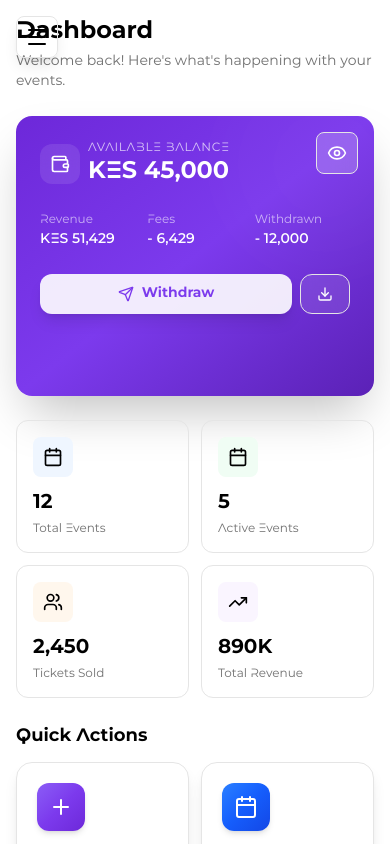
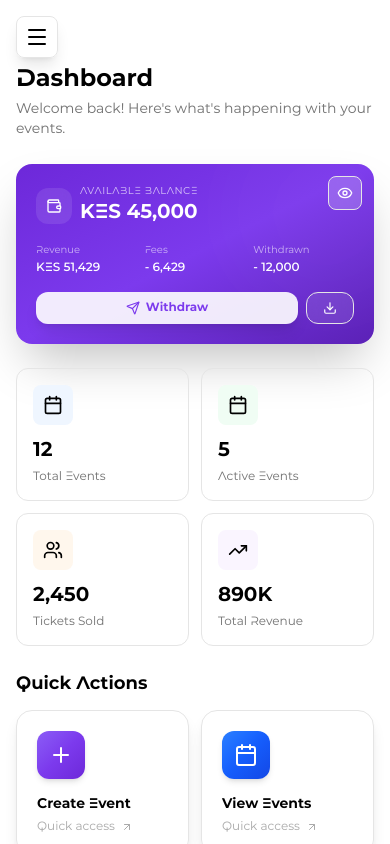
Before and after one commit to StdioX-Labs/web-dashboard, a Next.js app: page /dashboard in a window 390 px wide. Built offline with nearby package versions, Linux system fonts and the light colour scheme.

Commit message:
Fix mobile dashboard: prevent hamburger overlap and improve wallet card styling

```diff
--- a/components/dashboard-home.tsx
+++ b/components/dashboard-home.tsx
@@ -512,7 +512,7 @@ export default function DashboardHome() {
   }
 
   return (
-    <div className="min-h-screen bg-background p-4 sm:p-6 lg:p-8 pt-4 lg:pt-8 max-w-[1600px] mx-auto">
+    <div className="min-h-screen bg-background p-4 sm:p-6 lg:p-8 pt-16 lg:pt-8 max-w-[1600px] mx-auto">
       {/* Header */}
       <motion.div
         initial={{ opacity: 0, y: -20 }}
@@ -531,7 +531,7 @@ export default function DashboardHome() {
         className="mb-6 sm:mb-8"
       >
         {/* Mobile - Credit Card Style */}
-        <div className="md:hidden relative overflow-hidden rounded-2xl bg-gradient-to-br from-[#6d28d9] via-[#7c3aed] to-[#5b21b6] p-6 text-white shadow-2xl max-w-md mx-auto min-h-[280px]">
+        <div className="md:hidden relative overflow-hidden rounded-2xl bg-gradient-to-br from-[#6d28d9] via-[#7c3aed] to-[#5b21b6] p-5 text-white shadow-2xl max-w-md mx-auto">
           {/* Subtle animated background */}
           <motion.div
             animate={{
@@ -554,26 +554,26 @@ export default function DashboardHome() {
               e.stopPropagation();
               setShowBalance(!showBalance);
             }}
-            className="absolute top-4 right-4 p-2.5 rounded-lg bg-white/20 hover:bg-white/30 active:bg-white/40 backdrop-blur-sm transition-all cursor-pointer z-20 border border-white/30 pointer-events-auto"
+            className="absolute top-3 right-3 p-2 rounded-lg bg-white/20 hover:bg-white/30 active:bg-white/40 backdrop-blur-sm transition-all cursor-pointer z-20 border border-white/30 pointer-events-auto"
             aria-label={showBalance ? "Hide balance" : "Show balance"}
           >
             {showBalance ? (
-              <Eye className="w-5 h-5 text-white" />
+              <Eye className="w-4 h-4 text-white" />
             ) : (
-              <EyeOff className="w-5 h-5 text-white" />
+              <EyeOff className="w-4 h-4 text-white" />
             )}
           </button>
 
-          <div className="relative z-10 h-full flex flex-col justify-between">
+          <div className="relative z-10 flex flex-col gap-4">
             {/* Top Section - Available Balance */}
             <div>
-              <div className="flex items-center gap-2 mb-3">
-                <div className="w-10 h-10 rounded-xl bg-white/10 backdrop-blur-sm flex items-center justify-center">
-                  <Wallet className="w-5 h-5" />
+              <div className="flex items-center gap-2">
+                <div className="w-9 h-9 rounded-xl bg-white/10 backdrop-blur-sm flex items-center justify-center">
+                  <Wallet className="w-4 h-4" />
                 </div>
                 <div>
-                  <p className="text-xs opacity-70 uppercase tracking-wider">Available Balance</p>
-                  <p className="text-2xl font-bold">
+                  <p className="text-[10px] opacity-70 uppercase tracking-wider">Available Balance</p>
+                  <p className="text-xl font-bold">
                     {showBalance
                       ? `${dashboardData.wallet.currency} ${dashboardData.wallet.balance.toLocaleString()}`
                       : '€€€€€€'}
@@ -583,26 +583,26 @@ export default function DashboardHome() {
             </div>
 
             {/* Middle Section - Stats */}
-            <div className="grid grid-cols-3 gap-3 py-3 mb-3">
+            <div className="grid grid-cols-3 gap-2">
               <div>
-                <p className="text-xs opacity-60 mb-0.5">Revenue</p>
-                <p className="text-sm font-semibold">
+                <p className="text-[10px] opacity-60 mb-0.5">Revenue</p>
+                <p className="text-xs font-semibold">
                   {showBalance
                     ? `${dashboardData.wallet.currency} ${(dashboardData.wallet.balance / 0.875).toLocaleString(undefined, { maximumFractionDigits: 0 })}`
                     : '€€€€€€'}
                 </p>
               </div>
               <div>
-                <p className="text-xs opacity-60 mb-0.5">Fees</p>
-                <p className="text-sm font-semibold">
+                <p className="text-[10px] opacity-60 mb-0.5">Fees</p>
+                <p className="text-xs font-semibold">
                   {showBalance
                     ? `- ${((dashboardData.wallet.balance / 0.875) * 0.125).toLocaleString(undefined, { maximumFractionDigits: 0 })}`
                     : '€€€€€€'}
                 </p>
               </div>
               <div>
-                <p className="text-xs opacity-60 mb-0.5">Withdrawn</p>
-                <p className="text-sm font-semibold">
+                <p className="text-[10px] opacity-60 mb-0.5">Withdrawn</p>
+                <p className="text-xs font-semibold">
                   {showBalance
                     ? `- ${dashboardData.wallet.pending.toLocaleString()}`
                     : '€€€€€€'}
@@ -616,18 +616,18 @@ export default function DashboardHome() {
                 whileHover={{ scale: 1.02 }}
                 whileTap={{ scale: 0.98 }}
                 onClick={openWithdrawModal}
-                className="flex-1 px-4 py-2.5 bg-white/90 text-[#7c3aed] rounded-xl text-sm font-bold transition-all flex items-center justify-center gap-2 shadow-lg hover:bg-white cursor-pointer"
+                className="flex-1 px-4 py-2 bg-white/90 text-[#7c3aed] rounded-xl text-xs font-bold transition-all flex items-center justify-center gap-1.5 shadow-lg hover:bg-white cursor-pointer"
               >
-                <Send className="w-4 h-4" />
+                <Send className="w-3.5 h-3.5" />
                 Withdraw
               </motion.button>
               <motion.button
                 whileHover={{ scale: 1.02 }}
                 whileTap={{ scale: 0.98 }}
                 onClick={exportFinancialReport}
-                className="px-4 py-2.5 bg-white/10 hover:bg-white/20 backdrop-blur-sm rounded-xl text-sm font-bold transition-all flex items-center justify-center gap-2 border border-white/20 cursor-pointer"
+                className="px-4 py-2 bg-white/10 hover:bg-white/20 backdrop-blur-sm rounded-xl text-xs font-bold transition-all flex items-center justify-center gap-1.5 border border-white/20 cursor-pointer"
               >
-                <Download className="w-4 h-4" />
+                <Download className="w-3.5 h-3.5" />
               </motion.button>
             </div>
           </div>
```
